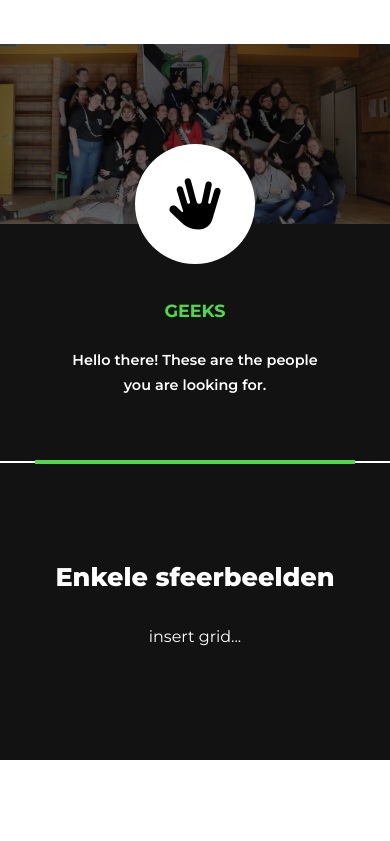
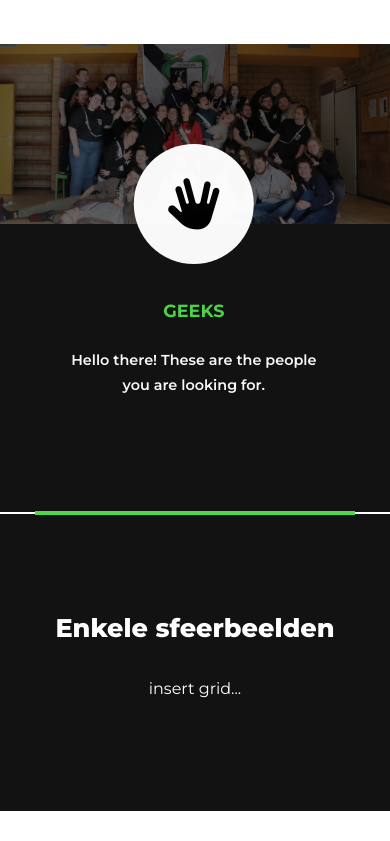
Before and after one commit to Heimdalbe/Mimisbrunnr-frontend, a React (Vite) app in the folder mimisbrunnr-frontend/: page / in a window 390 px wide. Shown: the part 1434-2275 px from the top of the page. Built offline with nearby package versions, Linux system fonts and the light colour scheme.

Commit message:
fixed height karakteristiek card op mobile

```diff
--- a/mimisbrunnr-frontend/src/components/Home/KarakteristiekenSectie/Karakteristiek/KarakteristiekCard.css
+++ b/mimisbrunnr-frontend/src/components/Home/KarakteristiekenSectie/Karakteristiek/KarakteristiekCard.css
@@ -47,6 +47,10 @@
 }
 
 @media (max-width: 1024px) {
+  .characteristic-card {
+    height: 371px;
+  }
+
   .characteristic-card.muted {
     display: none;
   }
--- a/mimisbrunnr-frontend/src/components/Home/KarakteristiekenSectie/KarakteristiekList/KarakteristiekList.jsx
+++ b/mimisbrunnr-frontend/src/components/Home/KarakteristiekenSectie/KarakteristiekList/KarakteristiekList.jsx
@@ -22,6 +22,7 @@ const KarakteristiekList = ({ characteristics, activeIndex }) => {
       const { offsetLeft, offsetWidth } = activeCard;
       setUnderlineStyle({
         transform: `translateX(${offsetLeft}px)`,
+        transition: "transform 0.5s ease, width 0.5s ease",
         width: offsetWidth + "px",
       });
     }
@@ -34,6 +35,11 @@ const KarakteristiekList = ({ characteristics, activeIndex }) => {
           className='activeTracker'
           key={index}
           ref={(el) => (cardRefs.current[index] = el)}
+          style={{
+            opacity: isMobile ? (activeIndex === index ? 1 : 0) : 1,
+            transform: isMobile ? (activeIndex === index ? "translateX(0)" : "translateX(-50px)") : "none",
+            transition: isMobile ? "opacity 0.5s ease, transform 0.5s ease" : "none"
+          }}
         >
           <KarakteristiekCard
             iconClass={ch.iconClass}
@@ -43,7 +49,10 @@ const KarakteristiekList = ({ characteristics, activeIndex }) => {
           />
         </div>
       ))}
-      <div className="active-underline" style={underlineStyle}></div>
+      <div
+        className="active-underline"
+        style={underlineStyle}>
+      </div>
     </div>
   );
 }
```
